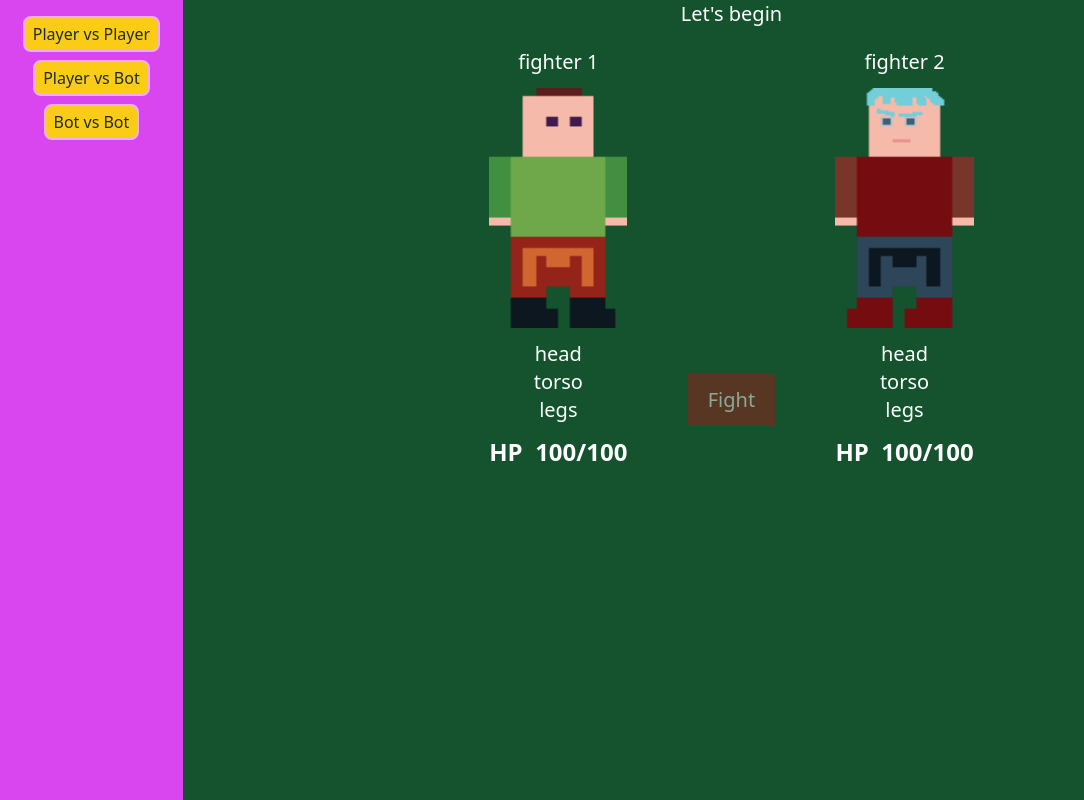
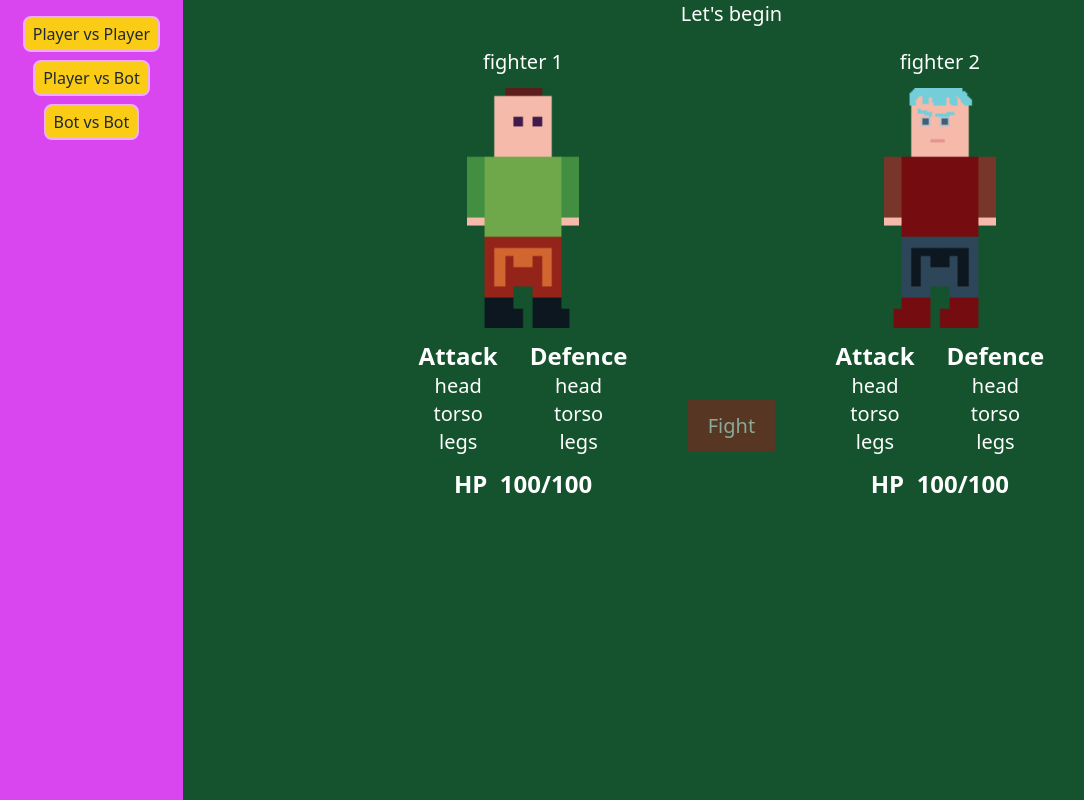
Before and after one commit to Podexus23/19-field-of-experiments, a website with bundled scripts: page src/index.html in a window 1280 px wide. Shown: the whole page, without its empty margins (0-1084 px from the left). Built offline with nearby package versions, Linux system fonts and the light colour scheme.

Commit message:
feat: add html for atk and def

```diff
--- a/src/index.html
+++ b/src/index.html
@@ -21,7 +21,7 @@
         Player vs Bot
       </button>
       <button
-        class="game-type-btn bot-vs-bot-btn p- left-1 rounded-lg border-2 border-solid border-fuchsia-300 bg-yellow-400 p-2 pb-1 pt-1 text-gray-800 transition-colors hover:border-fuchsia-700 hover:bg-yellow-200 active:bg-green-300 [&.active]:bg-green-300"
+        class="game-type-btn bot-vs-bot-btn left-1 rounded-lg border-2 border-solid border-fuchsia-300 bg-yellow-400 p-2 pb-1 pt-1 text-gray-800 transition-colors hover:border-fuchsia-700 hover:bg-yellow-200 active:bg-green-300 [&.active]:bg-green-300"
       >
         Bot vs Bot
       </button>
@@ -30,7 +30,7 @@
       class="main flex h-auto w-auto flex-col items-center text-xl text-white"
     >
       <section
-        class="battle-log mt-2 hidden h-28 max-w-xl overflow-y-scroll bg-slate-50"
+        class="battle-log text- mt-2 hidden h-28 max-w-xl overflow-y-scroll bg-slate-50"
       ></section>
     </main>
   </body>
--- a/src/js/config/config.js
+++ b/src/js/config/config.js
@@ -1,9 +1,21 @@
 export const playerBaseStats = {
   healthPoints: 100,
   get minHit() {
-    return this.healthPoints * 0.2;
+    return this.healthPoints * 0.5;
   },
   get maxHit() {
-    return this.healthPoints * 0.7;
+    return this.healthPoints * 0.5;
   },
 };
+
+//may be for later purpose, later we see
+
+// export const playerBaseStats = {
+//   healthPoints: 100,
+//   get minHit() {
+//     return this.healthPoints * 0.2;
+//   },
+//   get maxHit() {
+//     return this.healthPoints * 0.7;
+//   },
+// };
--- a/src/js/view/fieldView.js
+++ b/src/js/view/fieldView.js
@@ -26,7 +26,7 @@ const createBattlefield = function () {
   return battlefield;
 };
 
-const createPlayer = (fighterData, fighterNum) => {
+const createParts = (type, num) => {
   const bodyParts = {
     head: {
       name: "head",
@@ -41,35 +41,47 @@ const createPlayer = (fighterData, fighterNum) => {
       value: "legs",
     },
   };
-  const controlElemsHTML = Object.keys(bodyParts)
+
+  const partElements = Object.keys(bodyParts)
     .map((part) => {
       return `
       <div class="w-full transition-colors hover:bg-teal-500">
         <input
           type="radio"
           class="peer ml-2 hidden"
-            name="player-${fighterNum}"
-            id="${part}-${fighterNum}"
-            value="${part}"
+          name="player-${num}-${type}"
+          id="${part}-${num}-${type}"
+          value="${part}-${type}"
         />
         <label
           class="inline-block w-full cursor-pointer transition-colors peer-checked:bg-red-500"
-            for="${part}-${fighterNum}"
+          for="${part}-${num}-${type}"
           >${part}</label
         >
       </div>`;
     })
     .join("");
+  return partElements;
+};
+
+const createPlayer = (fighterData, fighterNum) => {
   const player = `
-    <div class="fighters-player${fighterNum} text-center flex flex-col gap-3">
+    <div class="fighters-player${fighterNum} text-center flex flex-col gap-3 items-center">
       <h3>${fighterData.name}</h3>
       <img
-        class="player-picture h-60"
+        class="player-picture h-60 max-w-8r"
         src="./assets/png/m-type${fighterNum}.png"
         alt="face of insanity"
       />
+      <div class="controls-wrapper flex gap-8">
         <div class="p${fighterNum}-controls flex flex-col">
-        ${fighterData.type === "bot" ? "" : controlElemsHTML}
+        <p class="text-2xl font-semibold">Attack</p>
+          ${fighterData.type === "bot" ? "" : createParts("atk", fighterNum)}
+        </div>
+        <div class="p${fighterNum}-controls flex flex-col">
+        <p class="text-2xl font-semibold">Defence</p>
+          ${fighterData.type === "bot" ? "" : createParts("def", fighterNum)}
+        </div>
       </div>
       <p class="player-health font-semibold text-2xl">
         HP&nbsp;
--- a/tailwind.config.js
+++ b/tailwind.config.js
@@ -8,6 +8,9 @@ module.exports = {
         "80%": "80%",
         "50%m": "-50%",
       },
+      maxWidth: {
+        "8r": "8rem",
+      },
     },
   },
   plugins: [require("@tailwindcss/forms")],
```
Also changed, not shown: src/output.css. Lines whose indentation alone changed are shown as unchanged.
